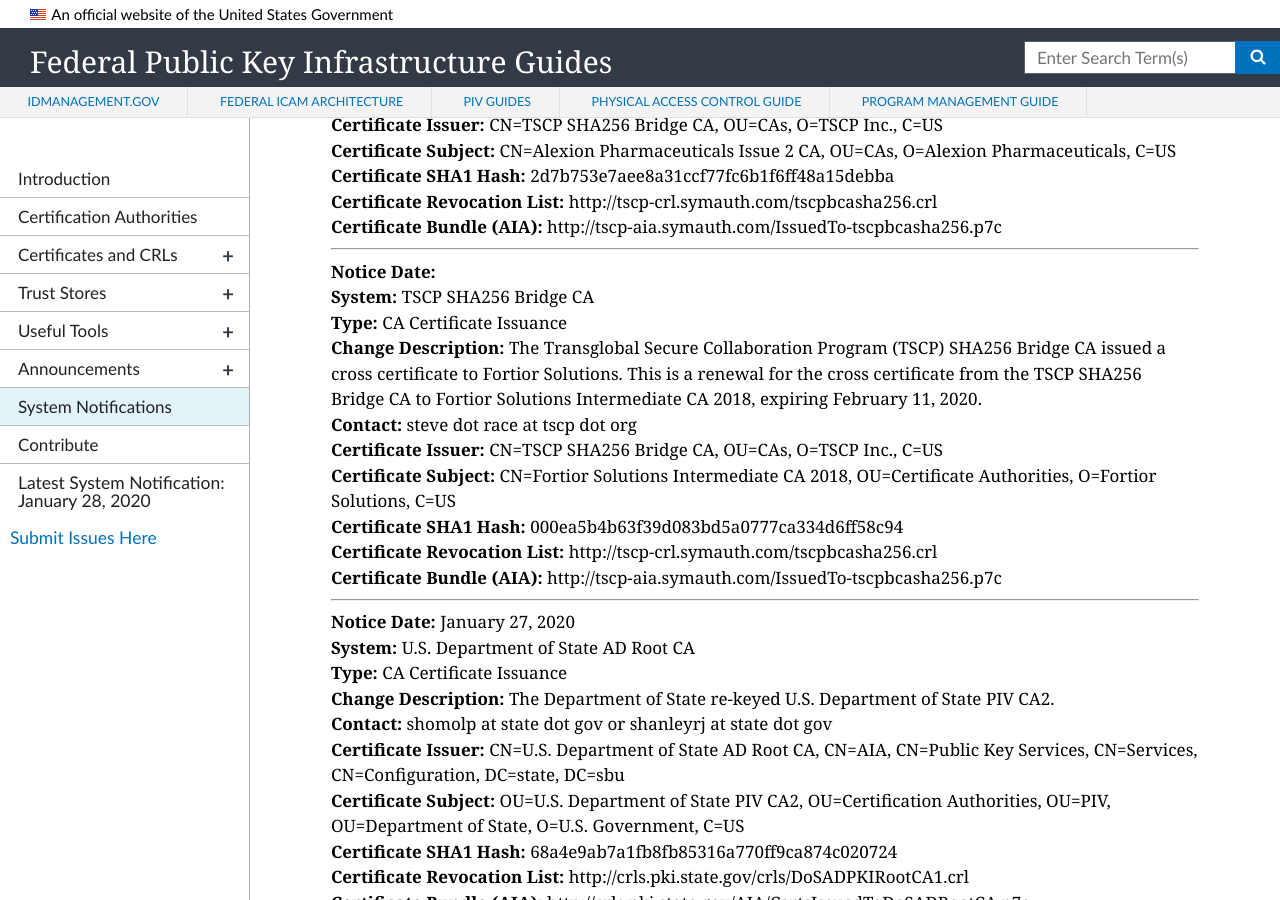
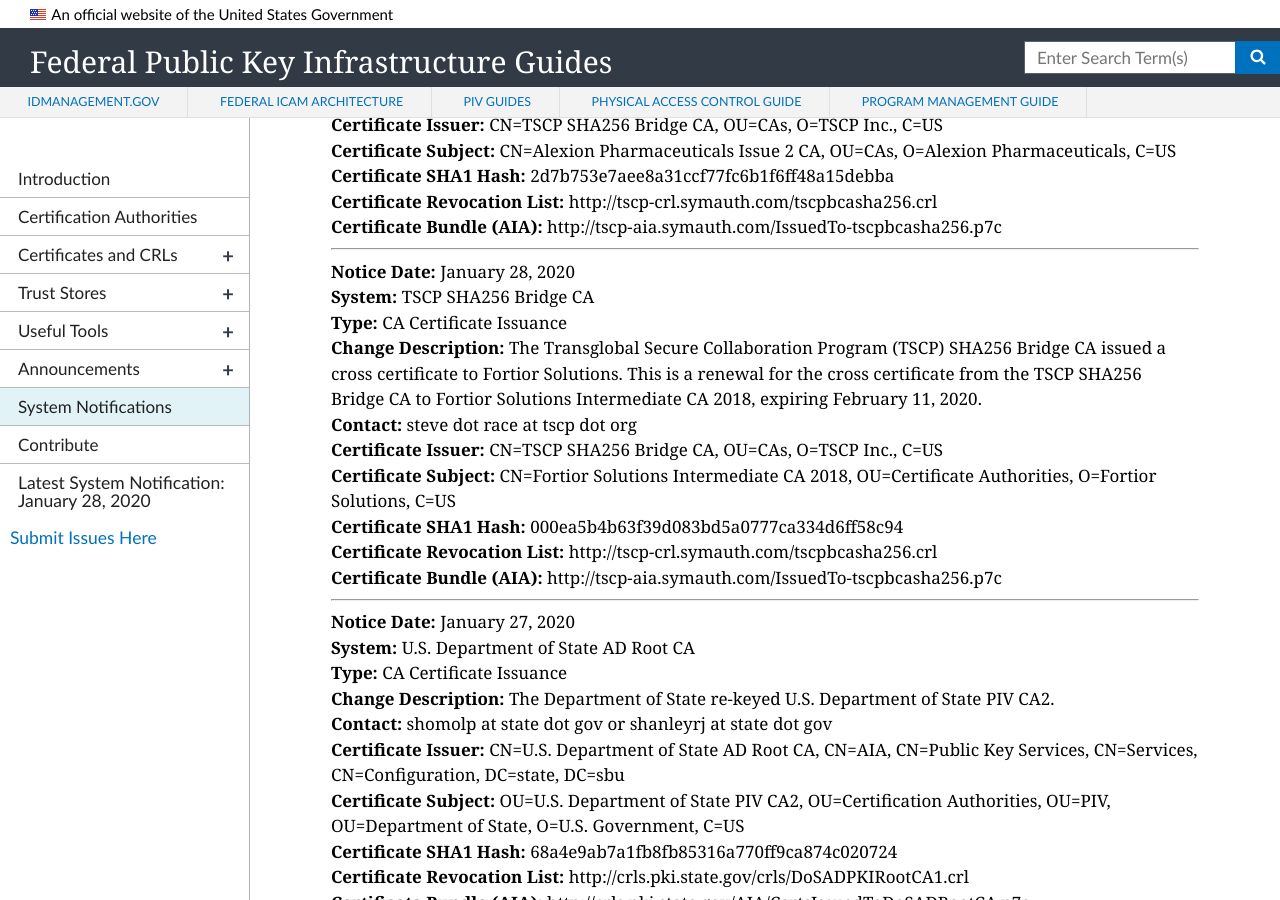
Before and after one commit to GSA/fpki-guides, a Jekyll site: the page built from pages/fpki_notifications.md, in a window 1280 px wide and 900 px high, scrolled down 1322 px. Built offline with Jekyll 4.4.1, drawn with Linux system fonts in a browser that asks for light colours; nearby versions of some CDN libraries.

Commit message:
Update notifications.yml
Missed notice date.

```diff
--- a/_data/notifications.yml
+++ b/_data/notifications.yml
@@ -1934,7 +1934,7 @@
   sia_uri:
   ocsp_uri: http://ocsp.pki.state.gov/OCSP/DoSOCSPResponder
 
-- notice_date:
+- notice_date: January 28, 2020
   change_type: CA Certificate Issuance
   start_datetime: January 28, 2020
   system: TSCP SHA256 Bridge CA
```
